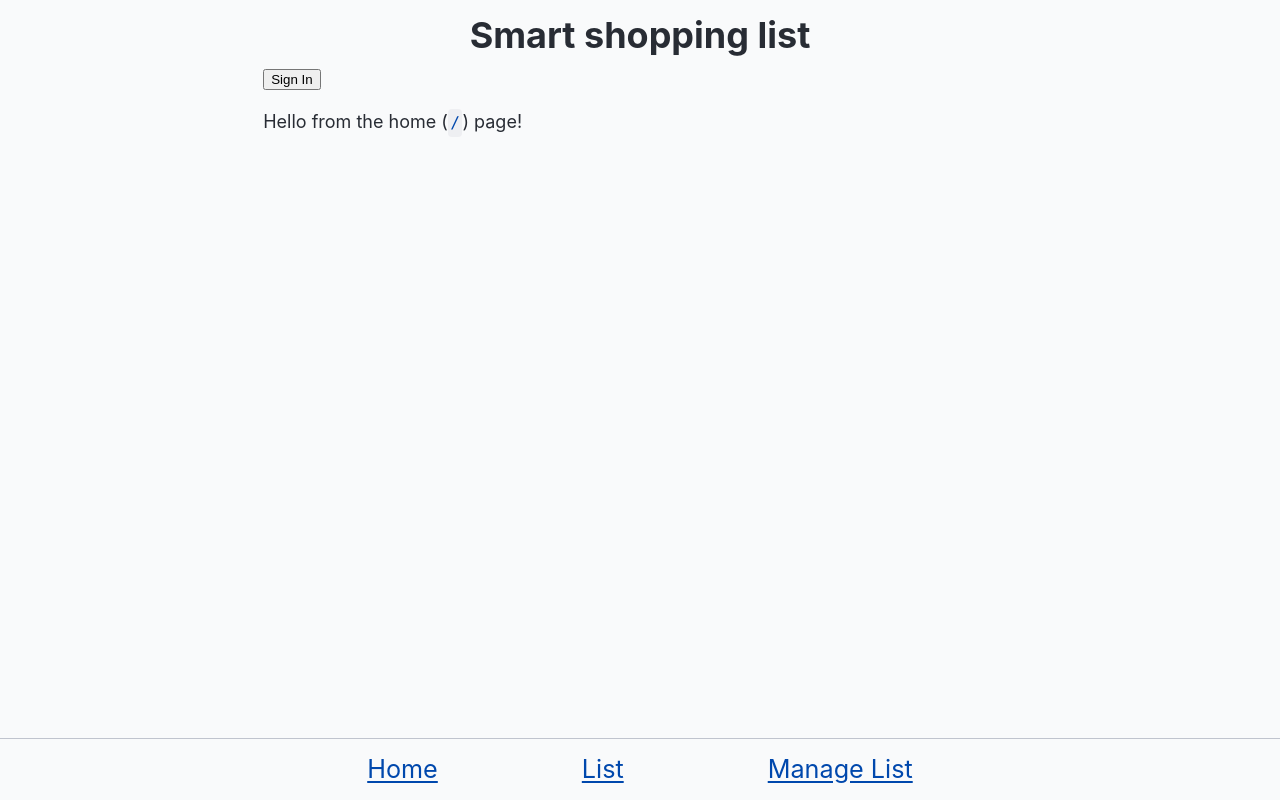
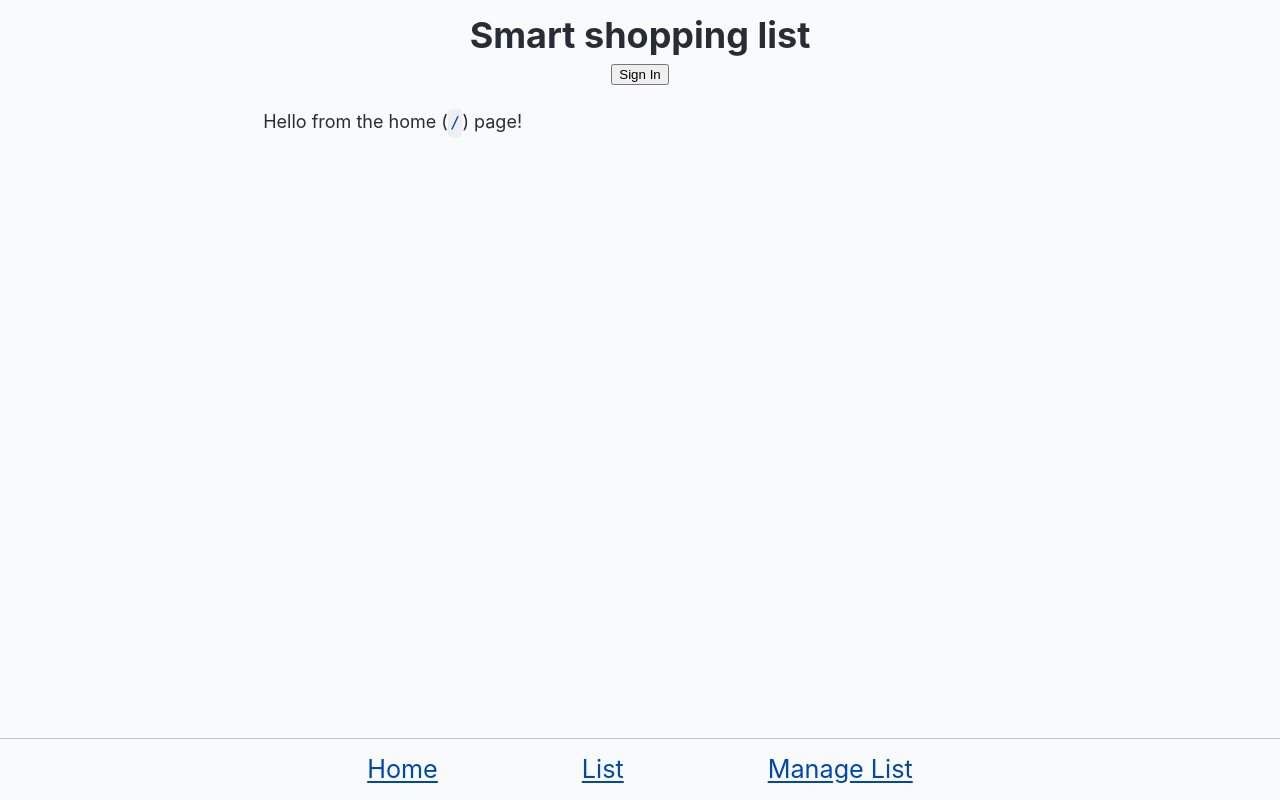
Before and after one commit to the-collab-lab/tcl-69-smart-shopping-list, a React (Vite) app: page / in a window 1280 px wide. Built offline with nearby package versions, Linux system fonts and the light colour scheme; no server answers.

Commit message:
updates sign in to display user name

```diff
--- a/src/views/Layout.jsx
+++ b/src/views/Layout.jsx
@@ -13,14 +13,23 @@ import { auth } from '../api/config.js';
  */
 
 export function Layout() {
+	const { user } = useAuth();
+
 	return (
 		<>
 			<div className="Layout">
 				<header className="Layout-header">
 					<h1>Smart shopping list</h1>
+					{!!user ? (
+						<div>
+							<span>Signed in as {auth.currentUser.displayName}</span> (
+							<SignOutButton />)
+						</div>
+					) : (
+						<SignInButton />
+					)}
 				</header>
 				<main className="Layout-main">
-					{useAuth()?.user ? <SignOutButton /> : <SignInButton />}
 					<Outlet />
 				</main>
 				<nav className="Nav">
```
